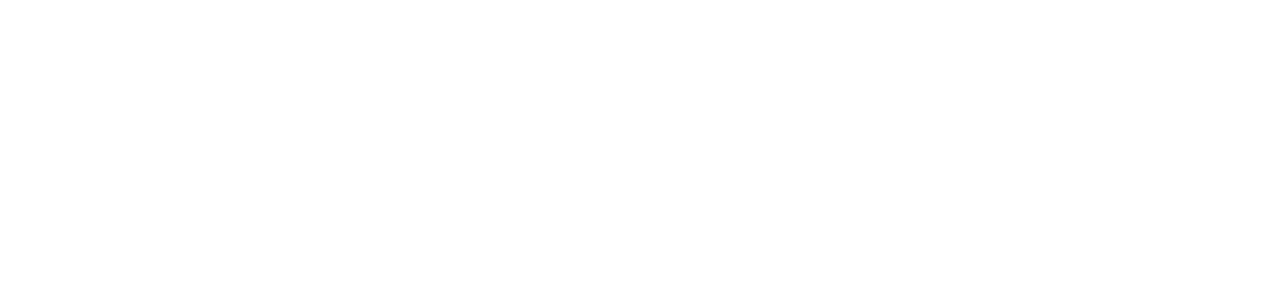
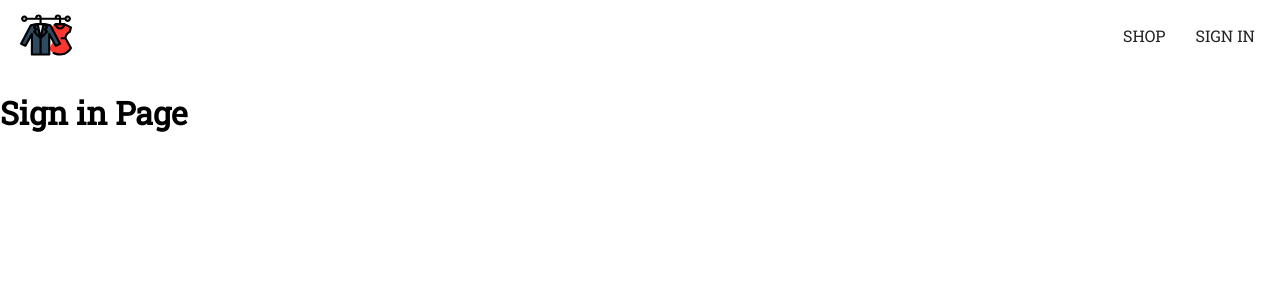
Before and after one commit to Dhruvjit/reactv18-ecommerce, a React (Create React App) app in the folder ecommerce/: page /sign-in in a window 1280 px wide. Before the commit this address had no page. Shown: the top 300 px of the page. Built offline with nearby package versions, Linux system fonts and the light colour scheme.

Commit message:
[Lec 88] setting up firebase and sign-in page layout

```diff
--- a/ecommerce/package.json
+++ b/ecommerce/package.json
@@ -6,6 +6,7 @@
     "@testing-library/jest-dom": "^5.16.5",
     "@testing-library/react": "^13.4.0",
     "@testing-library/user-event": "^13.5.0",
+    "firebase": "^9.14.0",
     "react": "^18.2.0",
     "react-dom": "^18.2.0",
     "react-router-dom": "^6.4.3",
--- a/ecommerce/src/App.js
+++ b/ecommerce/src/App.js
@@ -1,6 +1,7 @@
 import Home from './routes/home/home.component';
 import {Routes, Route, Outlet} from 'react-router-dom';
 import Navigation from './routes/navigation/navigation.component';
+import SignIn from './routes/sign-in/sign-in.component';
 
 const Shop = () => {
   return <h1>I am the shop page</h1>
@@ -23,9 +24,8 @@
       <Routes>
         <Route path='/' element={ <Navigation/> }>
           <Route index element={ <Home/> } />
-          <Route path='/shop' element={ <Shop/> }>
-            <Route path='1' element={ <Shop1/> } />
-          </Route>
+          <Route path='shop' element={ <Shop/> } />
+          <Route path='sign-in' element={ <SignIn/> } />
         </Route>
       </Routes>
     </div>
--- a/ecommerce/src/routes/navigation/navigation.component.jsx
+++ b/ecommerce/src/routes/navigation/navigation.component.jsx
@@ -14,10 +14,14 @@
             <SiteLogo className='logo'/>
           </Link>
 
-          {/*  */}
+          {/* right container that carries all the links */}
           <div className="nav-links-container">
             <Link className='nav-link' to='/shop'>
               SHOP
+            </Link>
+
+            <Link className='nav-link' to='/sign-in'>
+              SIGN IN
             </Link>
           </div>
 
--- a/ecommerce/src/routes/navigation/navigation.styles.scss
+++ b/ecommerce/src/routes/navigation/navigation.styles.scss
@@ -3,7 +3,8 @@
     width: 100%;
     display: flex;
     justify-content: space-between;
-    margin-bottom: 25px;
+    /* margin-bottom: 25px; */
+    padding: 10px;
 
     .logo-container {
         height: 100%;
--- /dev/null
+++ b/ecommerce/src/routes/sign-in/sign-in.component.jsx
@@ -0,0 +1,9 @@
+const SignIn = () => {
+    return (
+        <div>
+            <h1> Sign in Page </h1>
+        </div>
+    )
+}
+
+export default SignIn;
```
Also changed, not shown: 1 other file (tests, documents, lock files or other folders).
